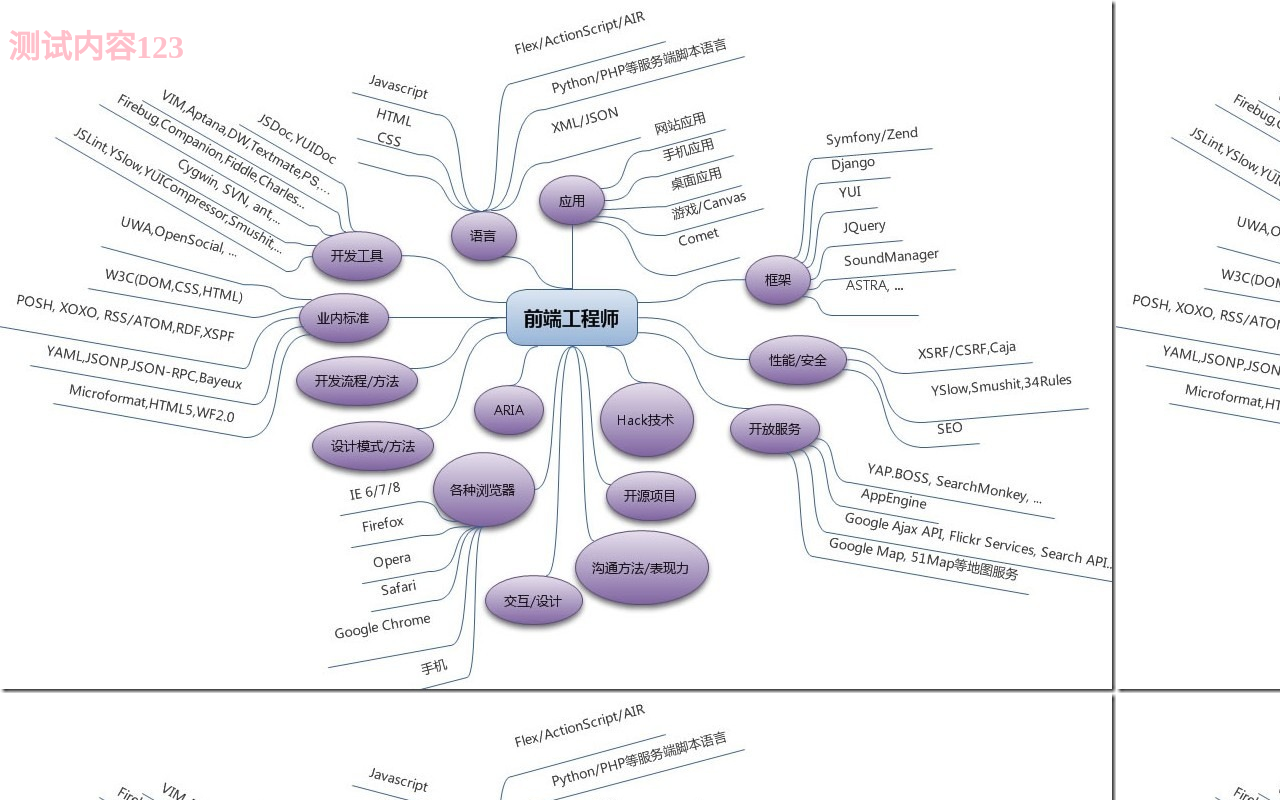
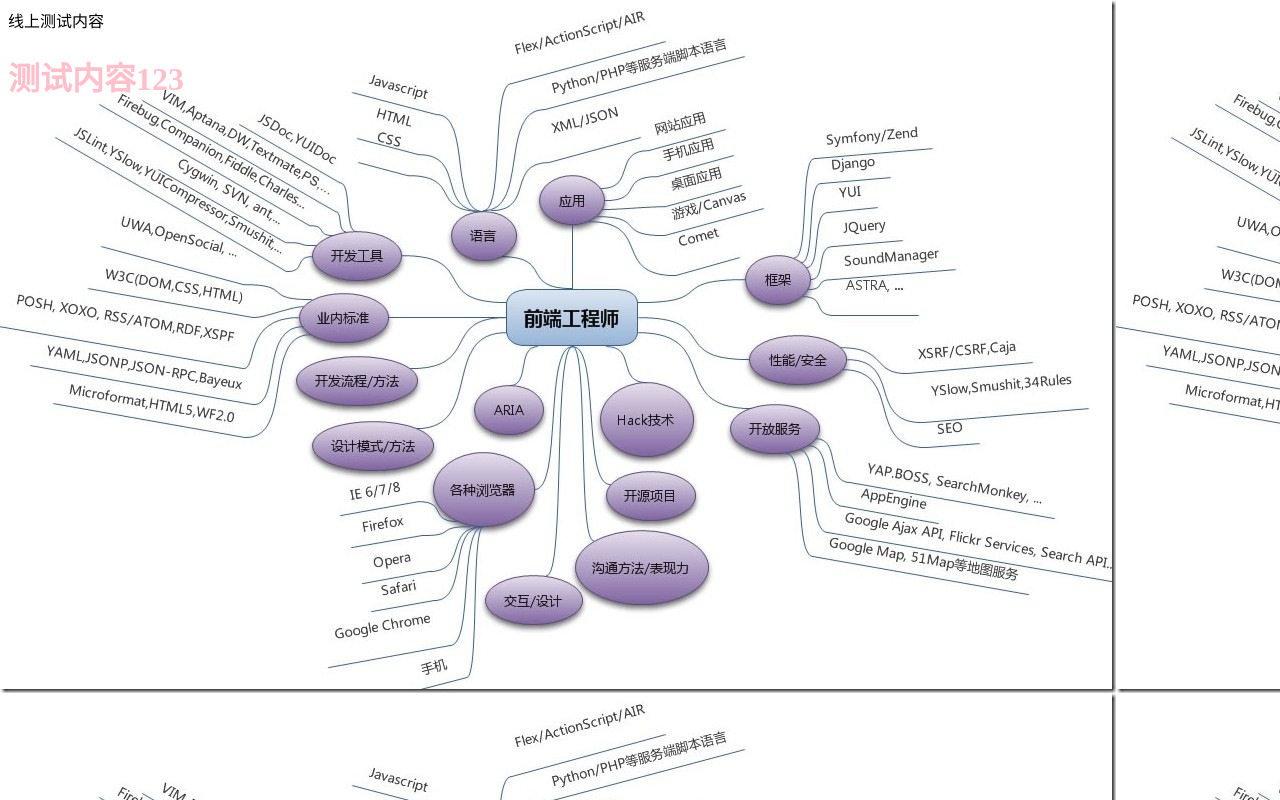
Before and after one commit to lxm001/git-demo, a website: page src/index.html in a window 1280 px wide. Drawn offline with nearby package versions, Linux system fonts and the light colour scheme; files that its build step writes are made by us from their sources.

Commit message:
我在线上更新了x文件

```diff
--- a/src/index.html
+++ b/src/index.html
@@ -7,6 +7,7 @@
 </head>
 <body>
 <!--测试注释-->
+  线上测试内容
 <h1>测试内容123</h1>
 <script src="scripts/all.js"></script>
 </body>
```
